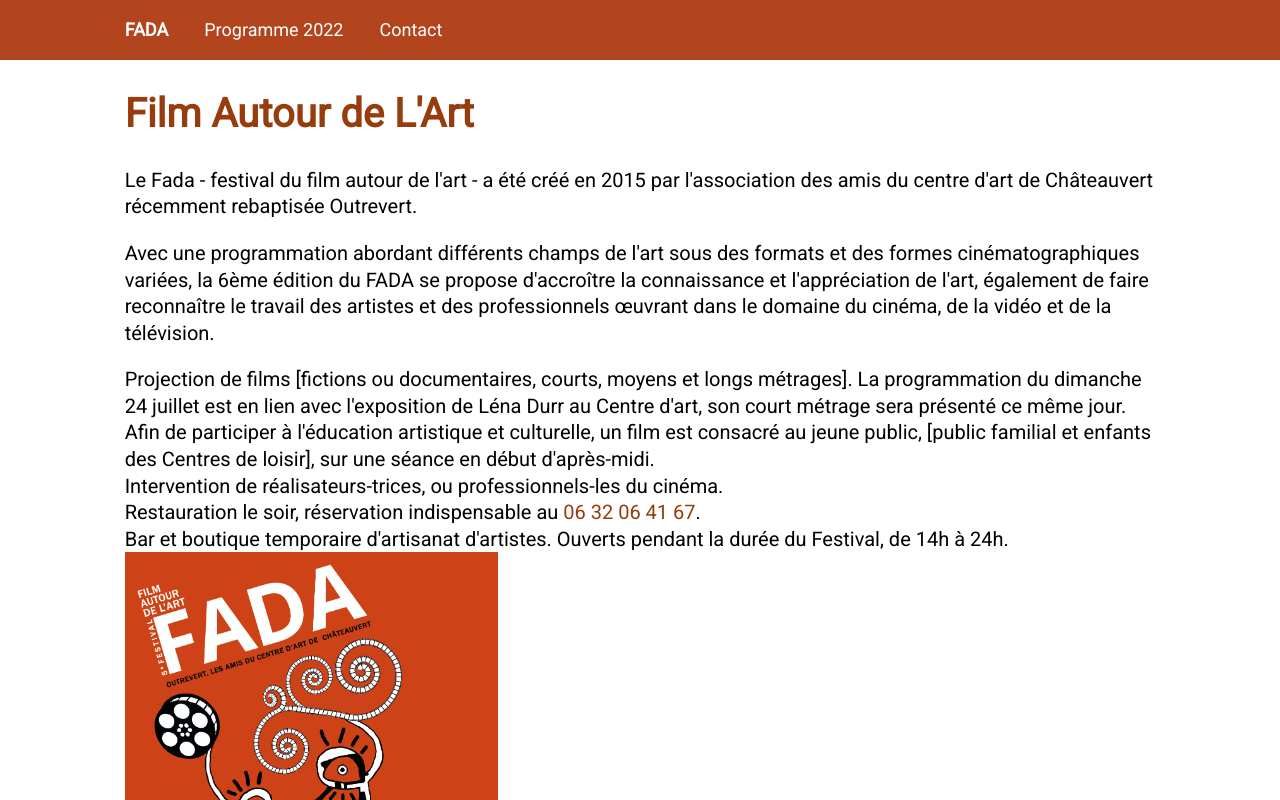
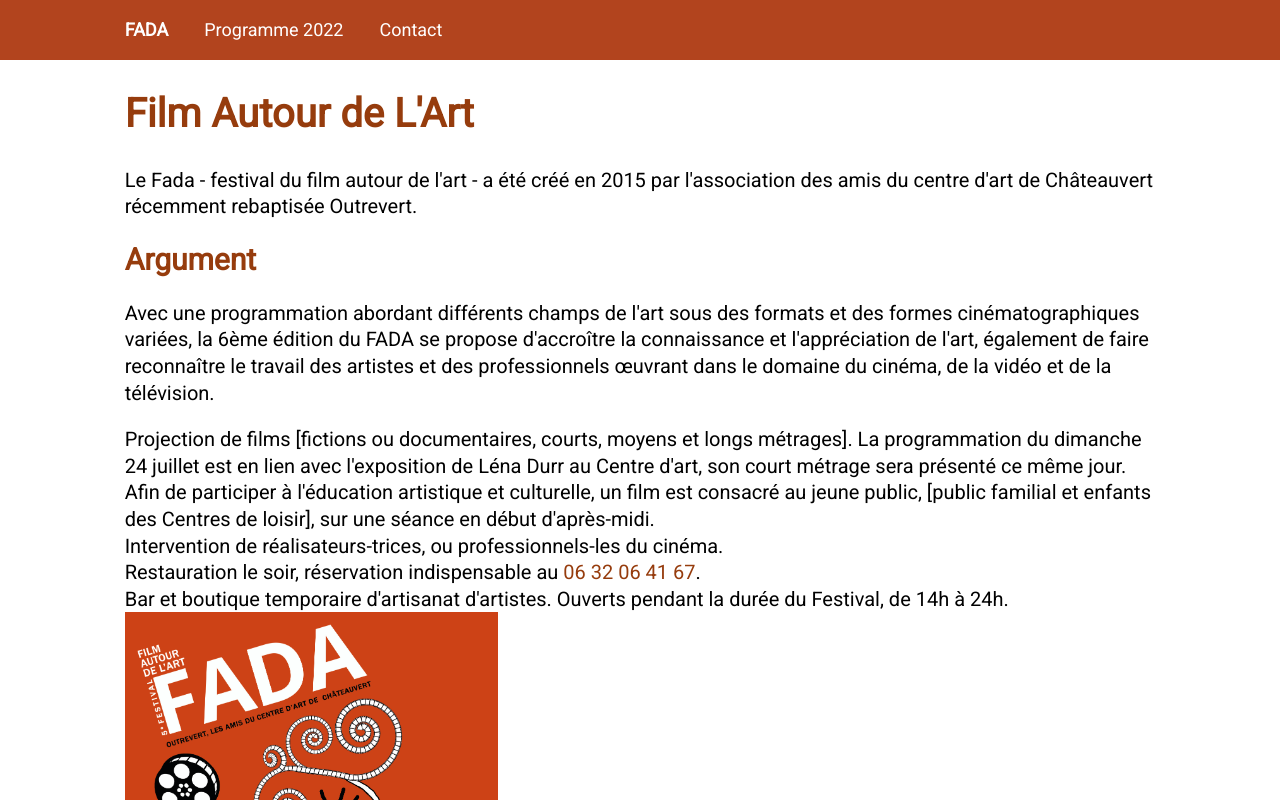
Before and after one commit to DanielMateosLab/fada, a Next.js app: page / in a window 1280 px wide. Shown: the top 800 px of the page. Built offline with nearby package versions, Linux system fonts and the light colour scheme.

Commit message:
Add Argument heading

```diff
--- a/pages/index.tsx
+++ b/pages/index.tsx
@@ -24,6 +24,15 @@ const Home: NextPage = () => {
         l'association des amis du centre d'art de Châteauvert récemment
         rebaptisée Outrevert.
       </p>
+
+      <h2
+        css={css`
+          color: ${theme.color.primary};
+          margin: 0;
+        `}
+      >
+        Argument
+      </h2>
       <p>
         Avec une programmation abordant différents champs de l&apos;art sous des
         formats et des formes cinématographiques variées, la 6ème édition du
```
